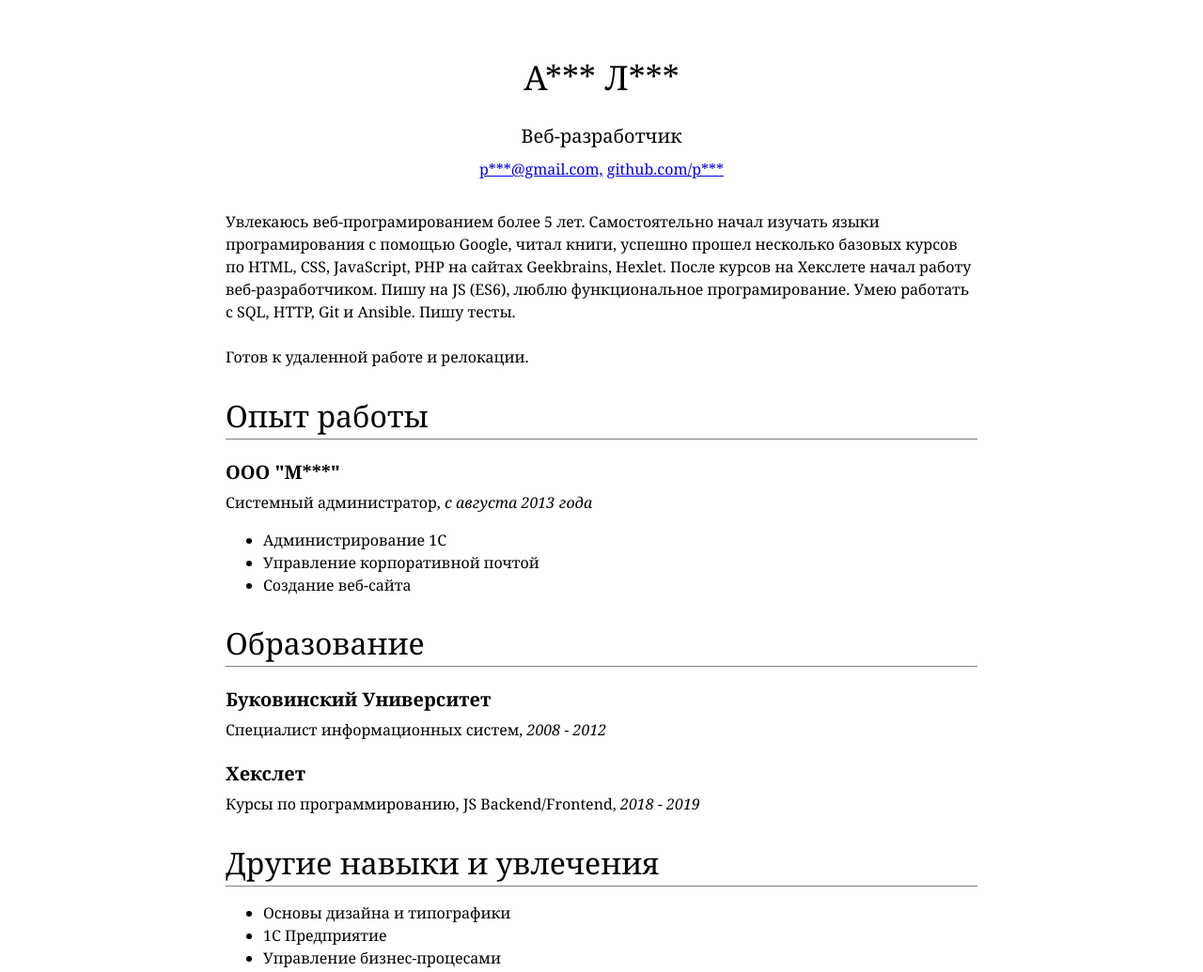
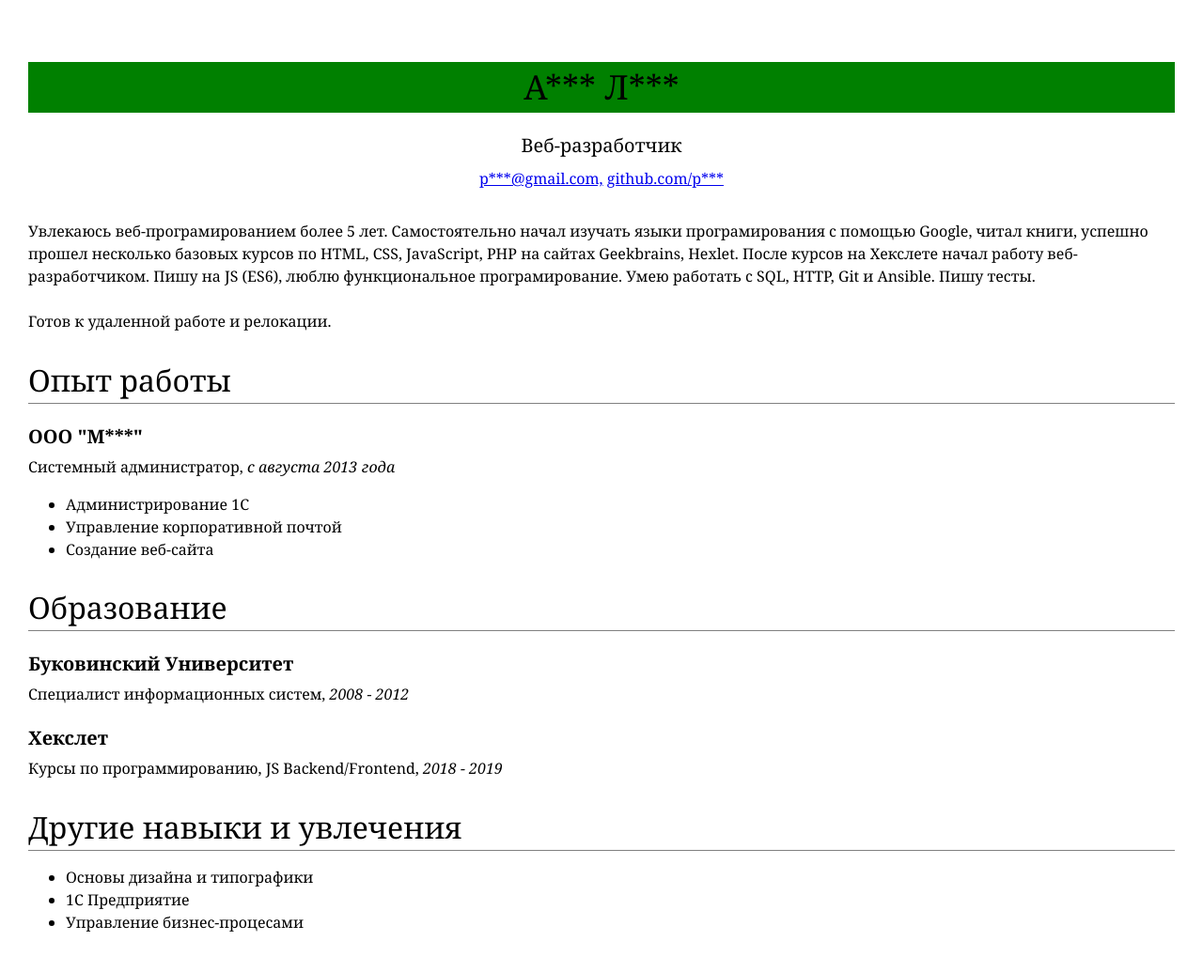
Before and after one commit to Pyzuriaka/pyzuriaka.github.io, a plain HTML site: page index.html in a window 1280 px wide. Shown: the top 1035 px of the page at 94% size. Drawn offline with Linux system fonts and the light colour scheme.

Commit message:
Update style.css

```diff
--- a/style.css
+++ b/style.css
@@ -2,8 +2,7 @@
 body {
 	font-family: Georgia;
 	font-size: 16px;
-	margin: 0 auto;
-	max-width: 800px;
+	margin: 10px 30px;
 	line-height: 1.5;
 	padding-top: 32px;
 	padding-bottom: 32px;
@@ -21,6 +20,7 @@ h1, h2, h3 {
 
 h1 {
 	font-size: 36px;
+	background-color: Green;
 }
 
 h2 {
```
